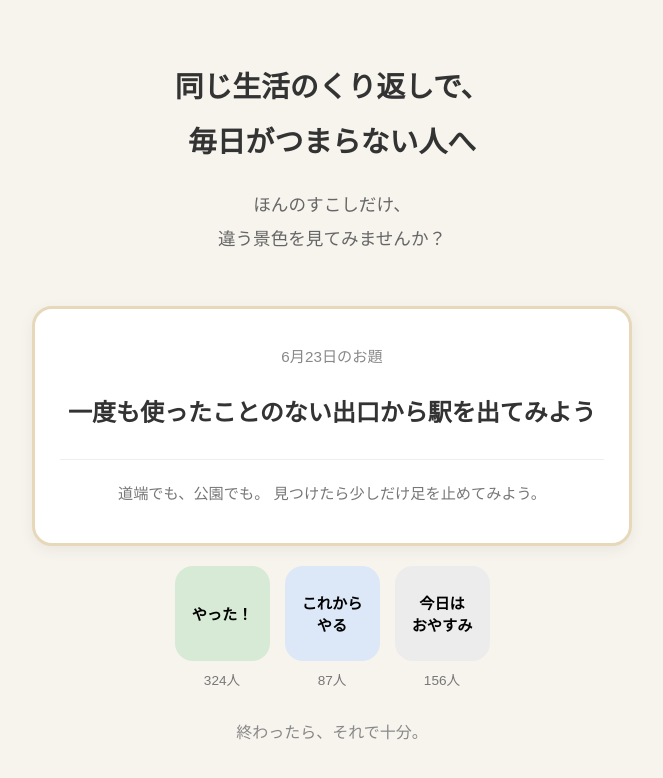
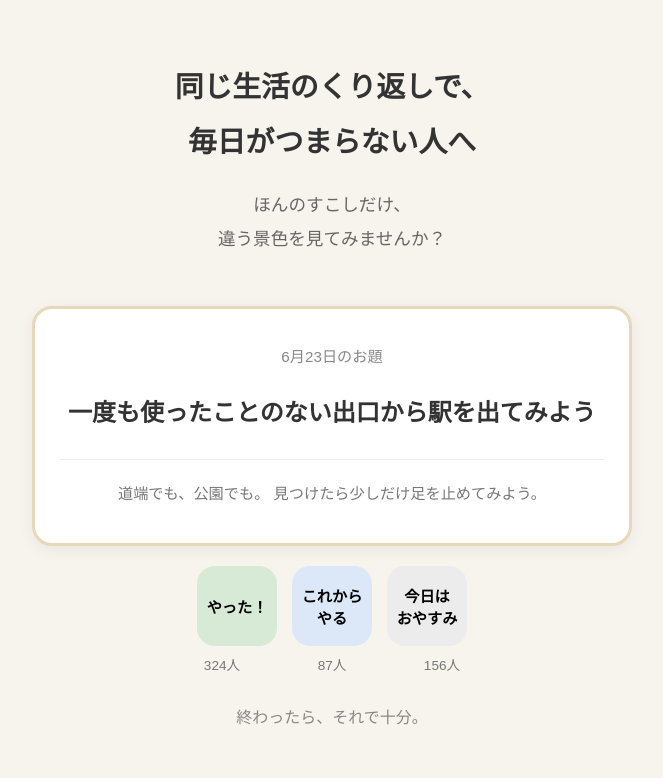
Before and after one commit to nomatenn/yorimichi, a plain HTML site: page index.html in a window 1280 px wide. Shown: the whole page, without its empty margins (308-971 px from the left). Drawn offline with Linux system fonts and the light colour scheme.

Commit message:
Update index.html

```diff
--- a/index.html
+++ b/index.html
@@ -83,8 +83,8 @@ body{
 }
 
 .buttons button{
-    width:95px;
-    height:95px;
+    width:80px;
+    height:80px;
 
     border:none;
     border-radius:18px;
```
